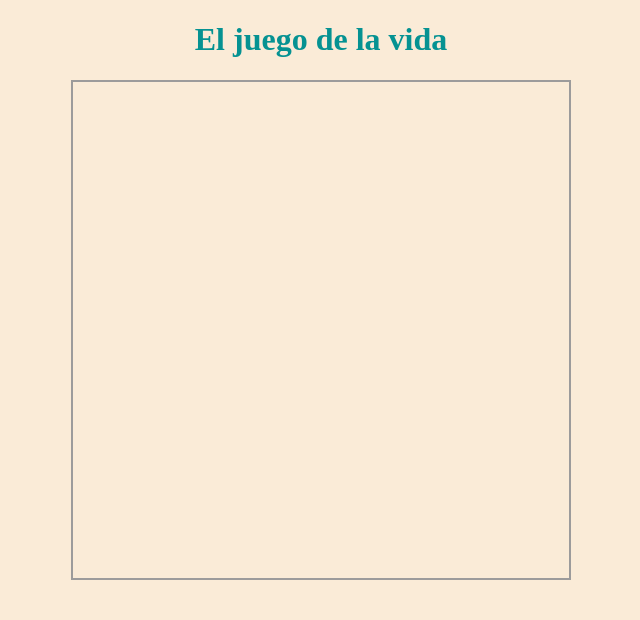
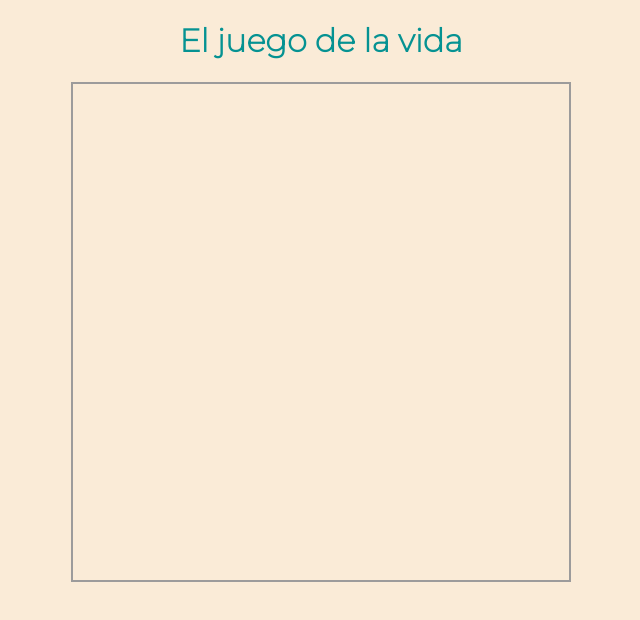
Before and after one commit to mendozzac/GameOfLife, a website: page index.html in a window 1280 px wide. Shown: the whole page, without its empty margins (319-959 px from the left). Drawn offline with Linux system fonts and the light colour scheme.

Commit message:
add h1 styles

```diff
--- a/index.html
+++ b/index.html
@@ -5,6 +5,12 @@
     <meta http-equiv="X-UA-Compatible" content="IE=edge" />
     <meta name="viewport" content="width=device-width, initial-scale=1.0" />
     <link rel="stylesheet" href="style/styles.css" />
+    <link rel="preconnect" href="https://fonts.googleapis.com" />
+    <link rel="preconnect" href="https://fonts.gstatic.com" crossorigin />
+    <link
+      href="https://fonts.googleapis.com/css2?family=Montserrat:wght@200&display=swap"
+      rel="stylesheet"
+    />
     <script src="src/juego.js" defer></script>
     <title>El juego de la vida</title>
   </head>
--- a/style/styles.css
+++ b/style/styles.css
@@ -10,6 +10,7 @@
   margin: 0;
   background-color: antiquewhite;
   color: rgb(5, 146, 146);
+  font-family: "Montserrat", sans-serif;
 }
 .tablero {
   width: 500px;
```
